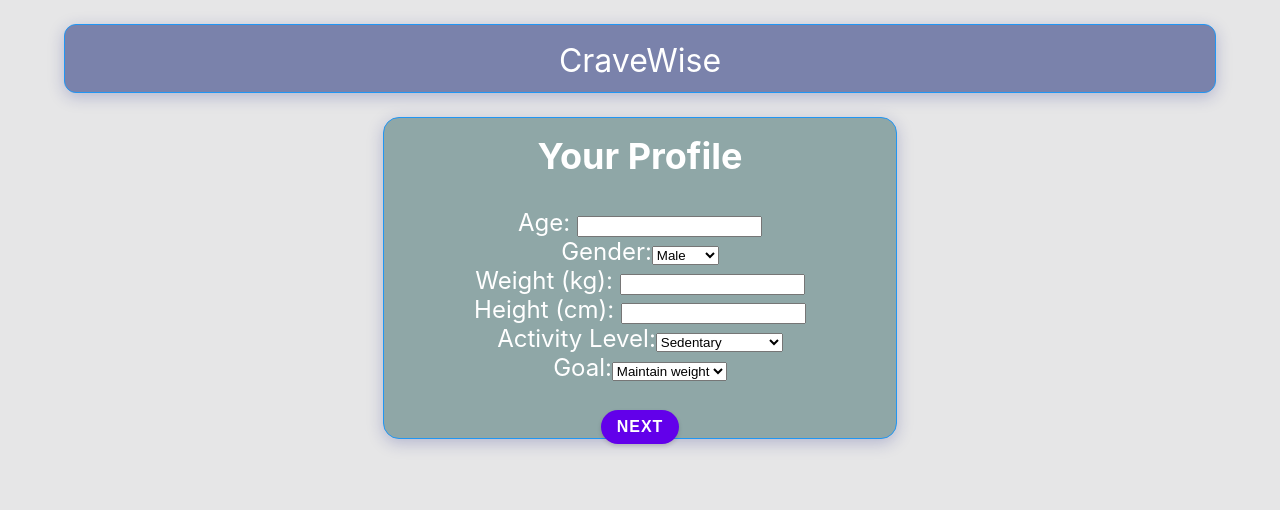
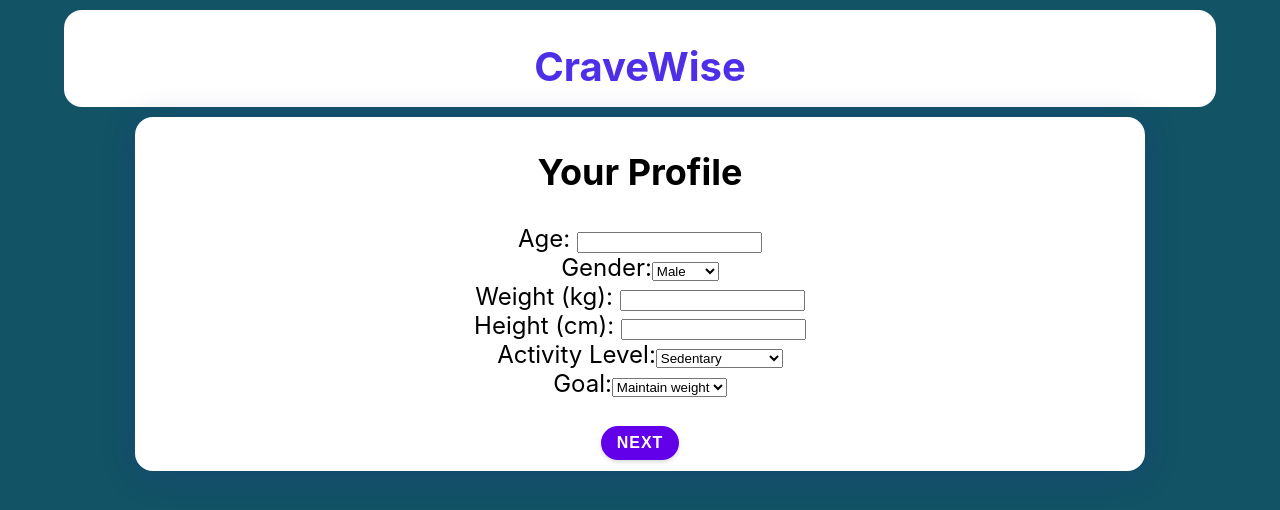
Before and after one commit to RaymondHuang44/AI-Food-Recomendation-system-CPSC-481-Project, a React (Create React App) app in the folder food-rec-frontend/: page / in a window 1280 px wide. Shown: the top 510 px of the page. Built offline with nearby package versions, Linux system fonts and the light colour scheme.

Commit message:
changed ui colors and sizes

```diff
--- a/food-rec-frontend/src/App.css
+++ b/food-rec-frontend/src/App.css
@@ -1,5 +1,5 @@
 body {
-  background-color: #e6e6e7;
+  background-color: #125366;
   margin: 0;
   padding: 0;
 }
@@ -12,18 +12,23 @@ body {
 }
 
 .header {
-  background-color: #7A82AB;
-  color: white;
-  font-size: 2rem;
+  background: #fff;
+  color: #4f2ee8;
+  font-size: 2.5rem;
+  font-weight: 700;
+  width: 100%;
+  max-width: 1200px;
+  min-width: 900px;
+  border-radius: 18px;
+  box-shadow: none;
+  margin-bottom: 10px;
+  margin-top: 0;
+  text-align: left;
+  padding: 32px 46px 16px 46px;
+  box-sizing: border-box;
   text-align: center;
-  padding: 16px 0 12px 0;
-  margin-top: 24px;
-  margin-bottom: 24px;
-  border-radius: 12px;
-  box-shadow: 0 4px 16px 0 rgba(31, 38, 135, 0.25);
-  border: 1px solid #2196f3;
-  transition: box-shadow 0.3s ease;
-  box-sizing: border-box;
+  margin-top: 10px;
+  justify-self: center;
 }
 
 .filters-box {
@@ -49,6 +54,7 @@ body {
   height: 87vh;
   gap: 24px;
 }
+
 .filters-panel {
   background-color: #8fa7a7;
   color: white;
@@ -119,19 +125,27 @@ body {
 }
 
 .floating-box {
-  background-color: #8fa7a7;
-  color: white;
+  background: #fff;
+  color: black;
   font-size: 1.5rem;
   display: flex;
   align-items: center;
   justify-content: center;
-  width: 40vw;
-  height: 40vh;
+  width: 1200px;
+  height: 900px;
   margin: 0 auto;
-  border-radius: 16px;
-  box-shadow: 0 4px 16px 0 rgba(31, 38, 135, 0.25);
-  border: 1px solid #2196f3;
+  border-radius: 18px;
+  box-shadow: 0 4px 32px 0 rgba(31, 38, 135, 0.25);
+  padding: 48px 56px 48px 56px;
+  width: 100%;
+  backdrop-filter: blur(2px);
+  border: 1px solid rgba(255, 255, 255, 0.18);
   transition: box-shadow 0.3s ease;
+  position: relative;
+  display: flex;
+  flex-direction: column;
+  align-items: flex-start;
+  margin-top: 0;
 }
 
 .material-button {
@@ -194,11 +208,11 @@ input[type="checkbox"], input[type="radio"] {
 
 .results-bg {
   min-height: 100vh;
-  background: #6b7e6a;
+  background: #125366;
   display: flex;
   align-items: center;
   justify-content: center;
-  padding: 32px;
+  padding: 10px;
 }
 
 .results-floating-island {
--- a/food-rec-frontend/src/App.js
+++ b/food-rec-frontend/src/App.js
@@ -124,7 +124,7 @@ function App() {
                     {currentPage === 1 && nutrientNeeds && (
                         <div className="container">
                             <div className="header">CraveWise</div>
-                            <div className="floating-box" style={{ display: 'flex', flexDirection: 'column', justifyContent: 'space-between', height:500, textAlign: 'center' }}>
+                            <div className="floating-box" style={{ display: 'flex', flexDirection: 'column', justifyContent: 'space-between', height:500, textAlign: 'center', width: '70vw', alignItems: 'center' }}>
                                 <h2 style={{ marginBottom: 24 }}>Your Daily Nutrient Needs</h2>
                                 <div style={{ display: 'flex', justifyContent: 'center', alignItems: 'flex-end', gap: 48 }}>
                                     <div style={{ display: 'flex', flexDirection: 'column', alignItems: 'center' }}>
--- a/food-rec-frontend/src/pages/AllergiesAndRestrictions.js
+++ b/food-rec-frontend/src/pages/AllergiesAndRestrictions.js
@@ -60,7 +60,7 @@ const AllergiesAndRestrictions = ({ onNext, onBack }) => {
             <div className="header">
                 CraveWise
             </div>
-            <div className="floating-box" style={{ display: 'flex', flexDirection: 'column', justifyContent: 'space-between', height: 400 }}>
+            <div className="floating-box" style={{ display: 'flex', flexDirection: 'column', justifyContent: 'space-between', height: 400, width: '70vw' }}>
                 <form onSubmit={handleSubmit} style={{ width: '100%', textAlign: 'center', flex: 1, display: 'flex', flexDirection: 'column', justifyContent: 'space-between' }}>
                     <div>
                         <h2>Do you have any allergies?</h2>
--- a/food-rec-frontend/src/pages/CuisinePreferences.js
+++ b/food-rec-frontend/src/pages/CuisinePreferences.js
@@ -21,7 +21,7 @@ const CuisinePreferences = ({ onNext, onBack }) => {
             <div className="header">
                 CraveWise
             </div>
-            <div className="floating-box" style={{ display: 'flex', flexDirection: 'column', justifyContent: 'space-between', height: 400 }}>
+            <div className="floating-box" style={{ display: 'flex', flexDirection: 'column', justifyContent: 'space-between', height: 400, width: '70vw' }}>
                 <form onSubmit={handleSubmit} style={{ width: '100%', textAlign: 'center', flex: 1, display: 'flex', flexDirection: 'column', justifyContent: 'space-between' }}>
                     <div>
                         <h2>What are your favorite cuisines?</h2>
--- a/food-rec-frontend/src/pages/DietaryPreferences.js
+++ b/food-rec-frontend/src/pages/DietaryPreferences.js
@@ -21,7 +21,7 @@ const DietaryPreferences = ({ onNext }) => {
             <div className="header">
                 CraveWise
             </div>
-            <div className="floating-box" style={{ display: 'flex', flexDirection: 'column', justifyContent: 'space-between', height: 400 }}>
+            <div className="floating-box" style={{ display: 'flex', flexDirection: 'column', justifyContent: 'space-between', height: 400, width: '70vw' }}>
                 <form onSubmit={handleSubmit} style={{ width: '100%', textAlign: 'center', flex: 1, display: 'flex', flexDirection: 'column', justifyContent: 'space-between' }}>
                     <div>
                         <h2>What are your dietary preferences?</h2>
--- a/food-rec-frontend/src/pages/HealthGoals.js
+++ b/food-rec-frontend/src/pages/HealthGoals.js
@@ -17,7 +17,7 @@ const HealthGoals = ({ onNext, onBack }) => {
             <div className="header">
                 CraveWise
             </div>
-            <div className="floating-box" style={{ display: 'flex', flexDirection: 'column', justifyContent: 'space-between', height: 400 }}>
+            <div className="floating-box" style={{ display: 'flex', flexDirection: 'column', justifyContent: 'space-between', height: 400, width: '70vw' }}>
                 <form onSubmit={handleSubmit} style={{ width: '100%', textAlign: 'center', flex: 1, display: 'flex', flexDirection: 'column', justifyContent: 'space-between' }}>
                     <div>
                         <h2>What is your health goal?</h2>
--- a/food-rec-frontend/src/pages/IngredientPreferences.js
+++ b/food-rec-frontend/src/pages/IngredientPreferences.js
@@ -21,7 +21,7 @@ const IngredientPreferences = ({ onNext, onBack }) => {
             <div className="header">
                 CraveWise
             </div>
-            <div className="floating-box" style={{ display: 'flex', flexDirection: 'column', justifyContent: 'space-between', height: 400 }}>
+            <div className="floating-box" style={{ display: 'flex', flexDirection: 'column', justifyContent: 'space-between', height: 400, width: '70vw' }}>
                 <form onSubmit={handleSubmit} style={{ width: '100%', textAlign: 'center', flex: 1, display: 'flex', flexDirection: 'column', justifyContent: 'space-between' }}>
                     <div>
                         <h2>Do you have any ingredient preferences?</h2>
--- a/food-rec-frontend/src/pages/MealPlanPage.css
+++ b/food-rec-frontend/src/pages/MealPlanPage.css
@@ -15,7 +15,7 @@
 
 .mealplan-bg {
   min-height: 100vh;
-  background: #6b7e6a;
+  background: #125366;
   display: flex;
   align-items: center;
   justify-content: center;
@@ -73,12 +73,12 @@
 }
 
 .mealplan-meal-label {
-  color: #fff;
+  color: #4f2ee8;
   font-size: 24px;
   font-weight: 500;
   margin-bottom: 32px;
   text-align: center;
-  text-shadow: 0 1px 4px #888;
+  font-weight: bold;
 }
 
 .mealplan-meal-slot {
--- a/food-rec-frontend/src/pages/UserProfile.js
+++ b/food-rec-frontend/src/pages/UserProfile.js
@@ -24,8 +24,8 @@ const UserProfile = ({ onNext }) => {
       <div className="header">
         CraveWise
       </div>
-      <div className="floating-box">
-        <form onSubmit={handleSubmit} style={{ width: '100%', textAlign: 'center' }}>
+      <div className="floating-box" style={{ width: '70vw', height: '20vw' }}>
+        <form onSubmit={handleSubmit} style={{ width: '100%', textAlign: 'center'}}>
           <h2>Your Profile</h2>
           <div>
             <label>
```
